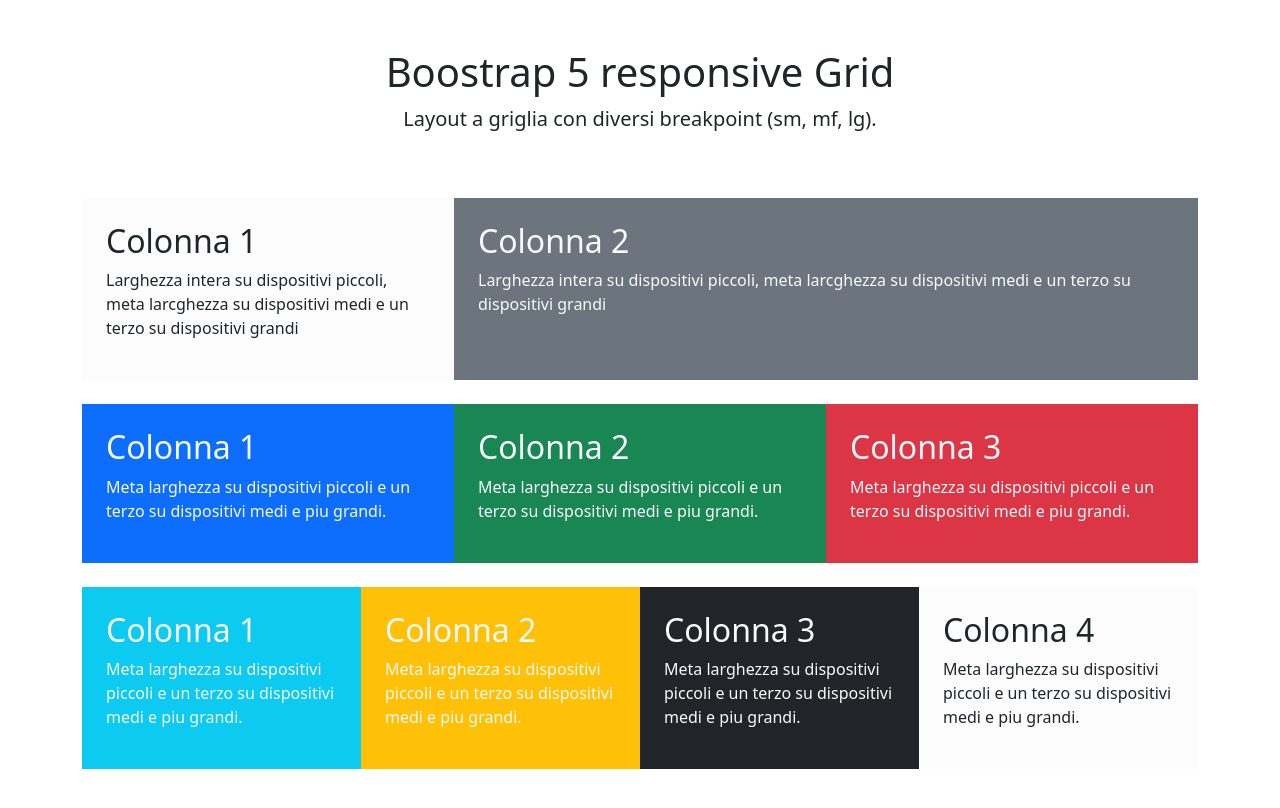
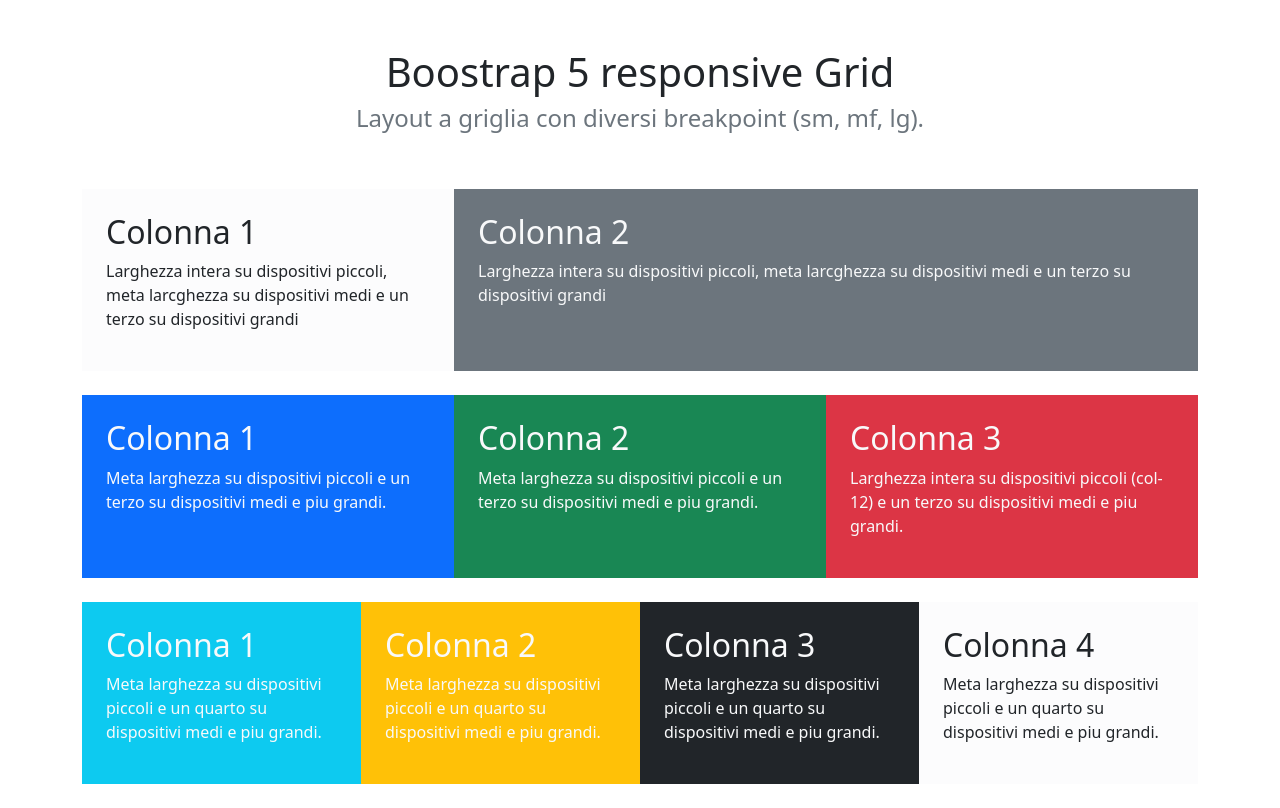
Before and after one commit to leonardopalluzzi/htmlcss-bootstrap-layout, a plain HTML site: page index.html in a window 1280 px wide. Drawn offline with nearby package versions, Linux system fonts and the light colour scheme.

Commit message:
exercise complete

```diff
--- a/index.html
+++ b/index.html
@@ -12,20 +12,20 @@
 <body>
     <header class="text-center p-5">
         <h1>Boostrap 5 responsive Grid</h1>
-        <p class="fs-5">Layout a griglia con diversi breakpoint (sm, mf, lg).</p>
+        <h4 class="fw-light text-secondary">Layout a griglia con diversi breakpoint (sm, mf, lg).</h4>
     </header>
 
     <main>
         <section class="container w-80 m-auto">
             <div class="row g-0">
-                <div class="col-md-6 col-lg-4 bg-light-subtle p-4">
+                <div class="col-12 col-md-6 col-lg-4 bg-light-subtle p-4">
                     <h2>Colonna 1</h2>
                     <p>
                         Larghezza intera su dispositivi piccoli, meta larcghezza su dispositivi medi e un terzo su
                         dispositivi grandi
                     </p>
                 </div>
-                <div class="col-md-6 col-lg-8  bg-secondary text-light p-4">
+                <div class="col-12 col-md-6 col-lg-8  bg-secondary text-light p-4">
                     <h2>Colonna 2</h2>
                     <p>
                         Larghezza intera su dispositivi piccoli, meta larcghezza su dispositivi medi e un terzo su
@@ -34,6 +34,7 @@
                 </div>
             </div>
         </section>
+        <!-- top main section  -->
 
         <section class="container w-80 m-auto my-4 text-light">
             <div class="row g-0">
@@ -49,44 +50,45 @@
                         Meta larghezza su dispositivi piccoli e un terzo su dispositivi medi e piu grandi.
                     </p>
                 </div>
-                <div class="col col-md-4 bg-danger p-4">
+                <div class="col-12 col-md-4 bg-danger p-4">
                     <h2>Colonna 3</h2>
                     <p>
-                        Meta larghezza su dispositivi piccoli e un terzo su dispositivi medi e piu grandi.
+                        Larghezza intera su dispositivi piccoli (col-12) e un terzo su dispositivi medi e piu grandi.
                     </p>
                 </div>
             </div>
         </section>
-
+        <!-- middle main section  -->
 
         <section class="container w-80 m-auto my-4">
             <div class="row g-0">
                 <div class="col-6 col-md-3 bg-info text-light p-4">
                     <h2>Colonna 1</h2>
                     <p>
-                        Meta larghezza su dispositivi piccoli e un terzo su dispositivi medi e piu grandi.
+                        Meta larghezza su dispositivi piccoli e un quarto su dispositivi medi e piu grandi.
                     </p>
                 </div>
                 <div class="col-6 col-md-3 bg-warning text-light p-4">
                     <h2>Colonna 2</h2>
                     <p>
-                        Meta larghezza su dispositivi piccoli e un terzo su dispositivi medi e piu grandi.
+                        Meta larghezza su dispositivi piccoli e un quarto su dispositivi medi e piu grandi.
                     </p>
                 </div>
                 <div class="col-6 col-md-3 bg-dark text-light p-4">
                     <h2>Colonna 3</h2>
                     <p>
-                        Meta larghezza su dispositivi piccoli e un terzo su dispositivi medi e piu grandi.
+                        Meta larghezza su dispositivi piccoli e un quarto su dispositivi medi e piu grandi.
                     </p>
                 </div>
                 <div class="col-6 col-md-3 bg-light-subtle text-dark p-4">
                     <h2>Colonna 4</h2>
                     <p>
-                        Meta larghezza su dispositivi piccoli e un terzo su dispositivi medi e piu grandi.
+                        Meta larghezza su dispositivi piccoli e un quarto su dispositivi medi e piu grandi.
                     </p>
                 </div>
             </div>
         </section>
+        <!-- bottom main section  -->
 
     </main>
 
```
